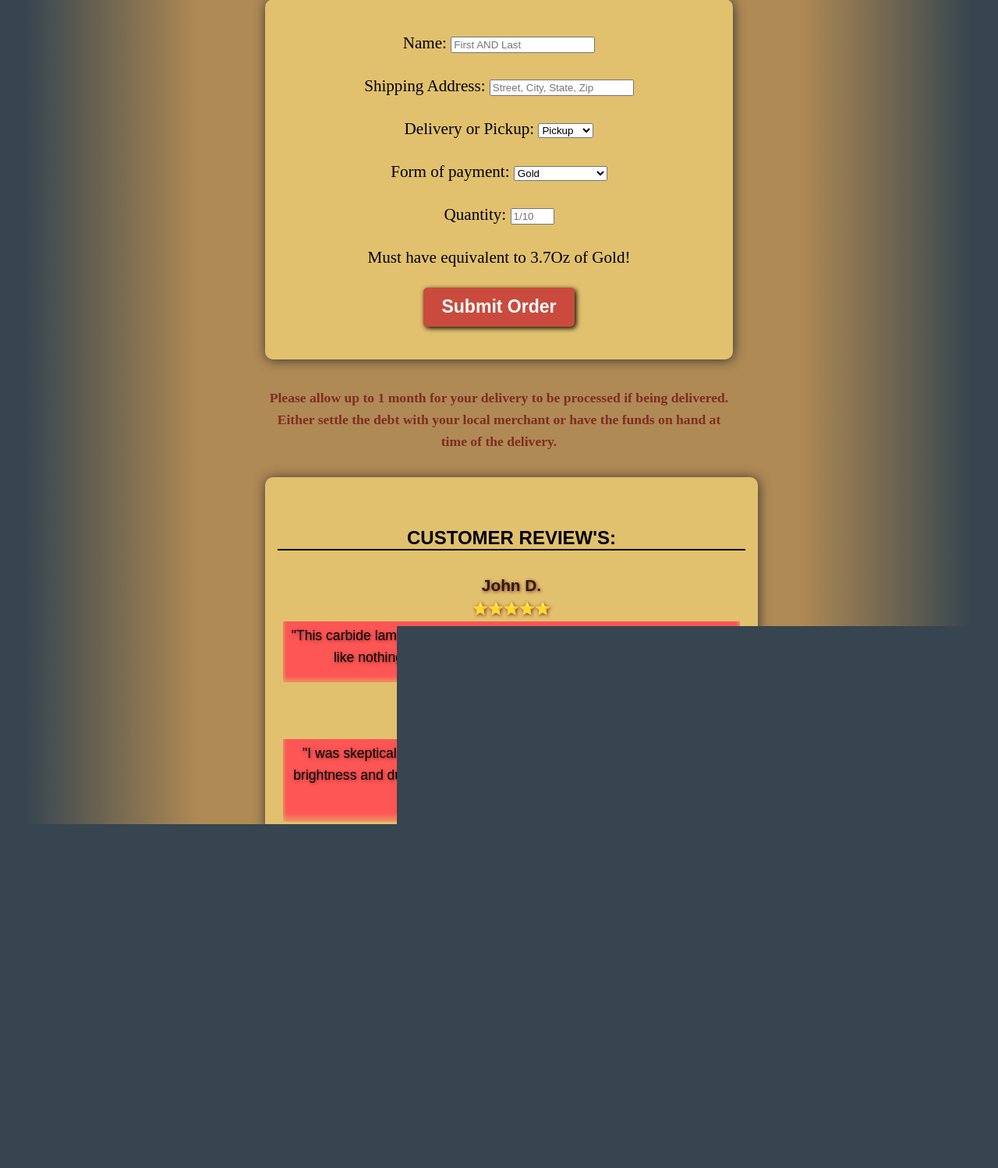
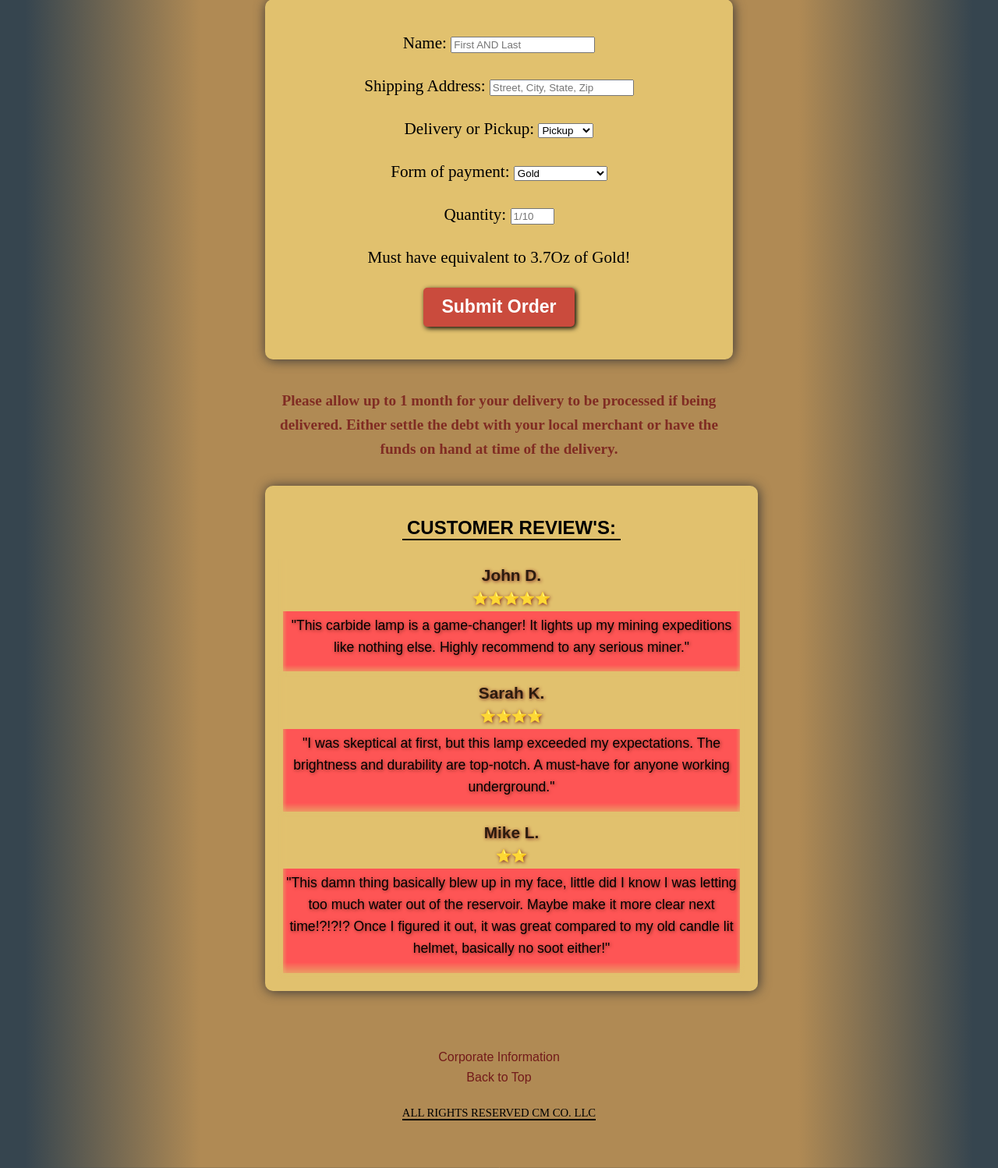
Before and after one commit to joshjunnola-cell/COMP1002-25f, a PHP site: page /order.html in a window 1280 px wide. Shown: the part 214-1712 px from the top of the page at 78% size. Before the commit the page ends 1271 px from the top, so only its background shows below. Run offline with PHP 8.4, Linux system fonts and the light colour scheme.

Commit message:
added last comments, cleaned up formatting, and CSS footer.

```diff
--- a/Project-1/index.html
+++ b/Project-1/index.html
@@ -9,11 +9,11 @@
     <link rel="icon" href="./images/vintage-lamp-favicon.webp" type="image/x-icon" />
     <!--img sourced from https://www.shutterstock.com/search/miner%27s-lamp?image_type=illustration -->
     <title>CARBIDE MINERS LAMP</title>
-    <link rel="stylesheet" href="style/styles.css" media="screen"/>
+    <link rel="stylesheet" href="style/styles.css" media="screen" />
     <script src="./js/nav.js" defer></script>
 </head>
 
-<body>
+<body><!--home page with sale sign to push visitors to buy-->
     <div class="container">
         <header><!--Header and Nav Links-->
             <h1>CARBIDE MINER'S CO.</h1>
@@ -85,7 +85,7 @@
         </main>
     </div>
 
-    <footer> <!--Footer section contains link to corporate info section and link to to top site-->
+    <footer> <!--Footer section contains link to corporate info section and link to top site-->
         <a href="corporate.html">Corporate Information</a>
         <a class="toTop" href="#top">Back to Top</a>
         <p><small>ALL RIGHTS RESERVED CM CO. LLC</small></p>
--- a/Project-1/order.html
+++ b/Project-1/order.html
@@ -9,11 +9,11 @@
     <link rel="icon" href="./images/vintage-lamp-favicon.webp" type="image/x-icon" />
     <!--img sourced from https://www.shutterstock.com/search/miner%27s-lamp?image_type=illustration -->
     <title>ORDER PAGE CARBIDE LAMP</title>
-    <link rel="stylesheet" href="style/styles.css" media="screen"/>
+    <link rel="stylesheet" href="style/styles.css" media="screen" />
     <script src="./js/nav.js" defer></script>
 </head>
 
-<body class="orderBody">
+<body class="orderBody"><!--Order form and reviews-->
     <header>
 
         <h1>CARBIDE MINER'S CO.</h1>
@@ -30,7 +30,7 @@
     <main class="orderMain">
 
         <h2>Order Information</h2>
-        <div class="orderForm">
+        <div class="orderForm"><!--Order form-->
             <form action="" method="post">
                 <p>
                     <label for="information">Name:</label>
@@ -78,7 +78,7 @@
             <section class="orderSect">
 
                 <h3 class="reviewHeader">CUSTOMER REVIEW'S:</h3>
-                <article class="review">
+                <article class="review"><!--Previous Customer review section-->
                     <header class="orderHead">
                         <h4 class="reviewCust">John D.</h4>
                         <div class="starRating" aria-label="5 out of 5 stars">⭐⭐⭐⭐⭐</div>
@@ -92,7 +92,8 @@
                     <header class="orderHead">
                         <h4 class="reviewCust">Sarah K.</h4>
                         <div class="starRating" aria-label="4 out of 5 stars">⭐⭐⭐⭐</div>
-                        <p>"I was skeptical at first, but this lamp exceeded my expectations. The brightness and durability
+                        <p>"I was skeptical at first, but this lamp exceeded my expectations. The brightness and
+                            durability
                             are
                             top-notch. A must-have for anyone working underground."</p>
                     </header>
@@ -102,16 +103,18 @@
                     <header class="orderHead">
                         <h4 class="reviewCust">Mike L.</h4>
                         <div class="starRating" aria-label="2 out of 5 stars">⭐⭐</div>
-                        <p>"This damn thing basically blew up in my face, little did I know I was letting too much water out
+                        <p>"This damn thing basically blew up in my face, little did I know I was letting too much water
+                            out
                             of the reservoir.
-                            Maybe make it more clear next time!?!?!? Once I figured it out, it was great compared to my old
+                            Maybe make it more clear next time!?!?!? Once I figured it out, it was great compared to my
+                            old
                             candle lit helmet, basically no soot either!"</p>
                     </header>
                 </article>
             </section>
         </div>
     </main>
-    <footer>
+    <footer><!--Footer section contains link to corporate info section and link to top site-->
         <a href="corporate.html">Corporate Information</a>
         <a href="#top">Back to Top</a>
         <p><small>ALL RIGHTS RESERVED CM CO. LLC</small></p>
--- a/Project-1/style/styles.css
+++ b/Project-1/style/styles.css
@@ -301,13 +302,28 @@ section>.imgContainer {
 
 footer {
     /* footer styles */
+    color: #f0f0f0;
+    padding: 40px 20px;
     display: flex;
     flex-direction: column;
     align-items: center;
+    line-height: 1.6;
 }
 
 footer a {
-    margin: 0.5em;
+    color: #721a1a;
+    text-decoration: none;
+    font-size: 1em;
+    font-family: Arial, Helvetica, sans-serif;
+}
+
+footer a:hover {
+    text-decoration: underline;
+    color: #ffffff;
+}
+
+footer>p>small {
+    border-bottom: 2px solid black;
 }
 
 .toTop {
@@ -318,18 +334,13 @@ footer a {
     /* Order form page */
     text-align: center;
     max-width: 600px;
-    justify-content: center;
-    margin: 0 auto;
-}
-
-.orderBody {
-    position: relative;
 }
 
 .notice {
-    font-size: 1.1em;
+    font-size: 1.2em;
     color: #802c23;
     margin-top: 2em;
+    font-weight: bold;
 }
 
 h3 {
@@ -370,22 +381,20 @@ h3 {
     background-color: #972a19;
 }
 
-.review, .orderHead {
+.review,
+.orderHead {
     /* Review section on order page */
     display: flex;
-    align-items: center;
     flex-direction: column;
-    justify-content: center;
     width: 100%;
 }
 
-.customerDiv {
-    max-width: 700px;
-}
-
 .reviewHeader {
+    /* header for review section */
     border-bottom: 2px solid black;
     font-size: 1.5em;
+    max-width: 280px;
+    margin: 1em auto;
 }
 
 .reviewCust {
@@ -393,7 +402,8 @@ h3 {
     font-size: 1.3em;
 }
 
-.review>.orderHead p {
+.review>.orderHead>p {
+    /* review section */
     font-size: 1.1em;
     margin: 0.4em;
     padding: 0.2em 0 1em 0;
```
Also changed, not shown: other parts of Project-1/style/styles.css (+54 -8 lines), Project-1/contactSup.html (+17 -11 lines), Project-1/corporate.html (+6 -6 lines), Project-1/info.html (+4 -3 lines).
